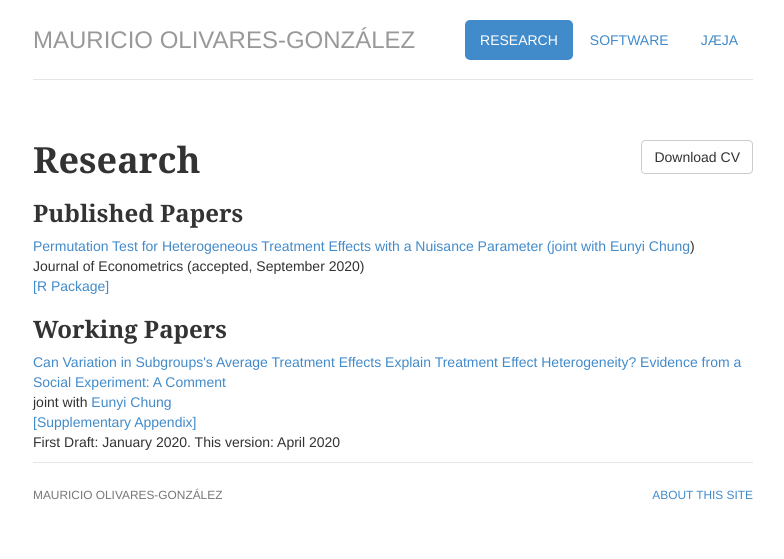
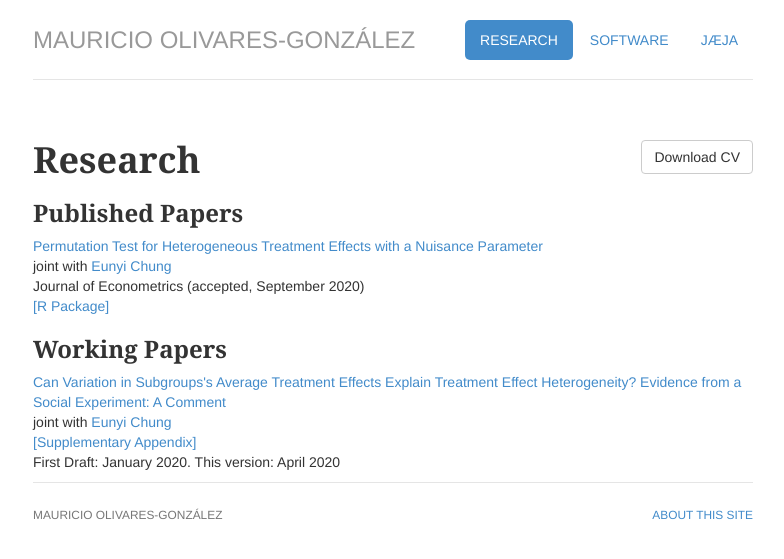
Before and after one commit to mauolivares/mauolivares.github.io, a Jekyll site: the page built from research/index.html, in a window 1280 px wide. Shown: the top 559 px of the page, without its empty margins (247-1031 px from the left). Built offline with Jekyll 4.4.1, drawn with Linux system fonts in a browser that asks for light colours.

```diff
--- a/research/index.html
+++ b/research/index.html
@@ -17,7 +17,7 @@ description: Mauricio Olivares' research page.
 				<h3>Published Papers</h3>
 
 					<ul class="list-unstyled">
-					<li><a href="/files/HTE_WorkingPaper.pdf" title="Download Paper as PDF">Permutation Test for Heterogeneous Treatment Effects with a Nuisance Parameter (joint with <a href="https://sites.google.com/a/illinois.edu/eunyichung/">Eunyi Chung</a>)</a><br>Journal of Econometrics (accepted, September 2020)</a><br><a href="https://cran.r-project.org/web/packages/RATest/index.html" title="R Package">[R Package]</a></li>
+					<li><a href="/files/HTE_WorkingPaper.pdf" title="Download Paper as PDF">Permutation Test for Heterogeneous Treatment Effects with a Nuisance Parameter</a><br>joint with <a href="https://sites.google.com/a/illinois.edu/eunyichung/">Eunyi Chung</a><br>Journal of Econometrics (accepted, September 2020)</a><br><a href="https://cran.r-project.org/web/packages/RATest/index.html" title="R Package">[R Package]</a></li>
 					</ul>
 
 				<h3>Working Papers</h3>
```
